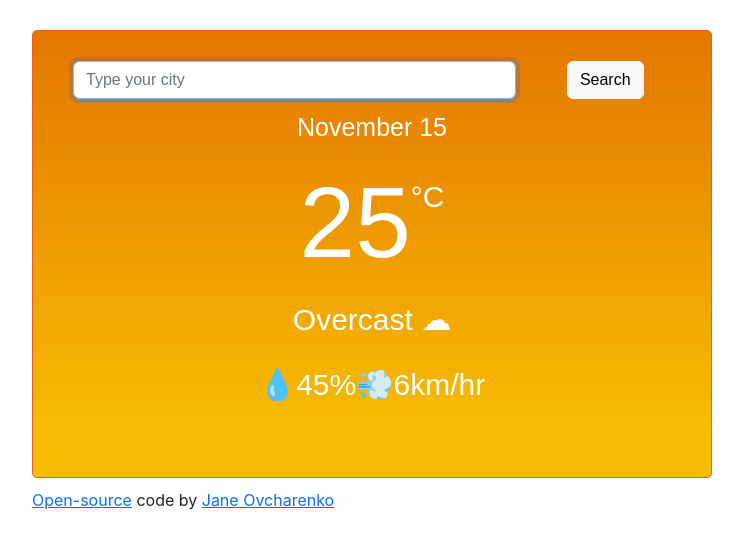
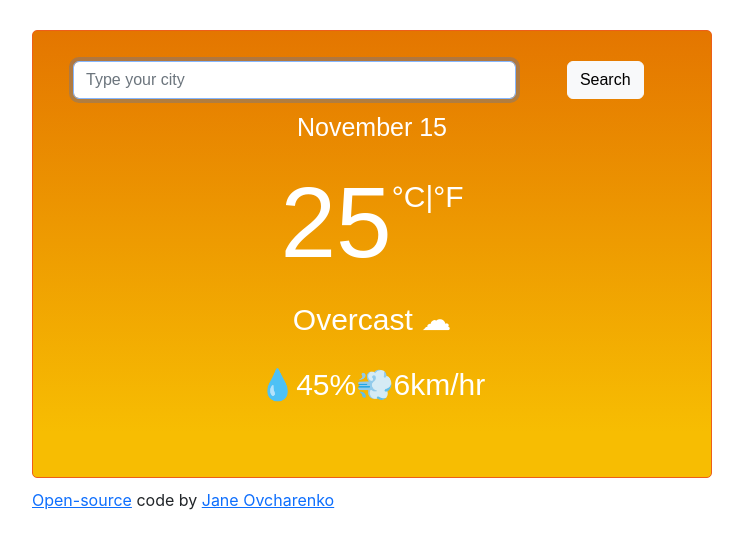
Before and after one commit to jane-ovcharenko/weather-react, a React (Create React App) app: page / in a window 1280 px wide. Shown: the top 548 px of the page, without its empty margins (268-1011 px from the left). Built offline with nearby package versions, Linux system fonts and the light colour scheme; the HTML template or start-up script is replaced by a standard one.

Commit message:
changed spacing between the components

```diff
--- a/src/CurrentTemp.css
+++ b/src/CurrentTemp.css
@@ -1,7 +1,8 @@
 .CurrentTemp {
   font-size: 100px;
 }
-.CurrentTemp .CTemp {
+.CurrentTemp .CTemp,
+.FTemp {
   font-size: 30px;
   position: relative;
   top: -50px;
--- a/src/CurrentTemp.js
+++ b/src/CurrentTemp.js
@@ -5,6 +5,7 @@ export default function CurrentTemp() {
   return (
     <div className="CurrentTemp">
       25<span className="CTemp">°C</span>
+      <span className="FTemp">|°F</span>
     </div>
   );
 }
```
